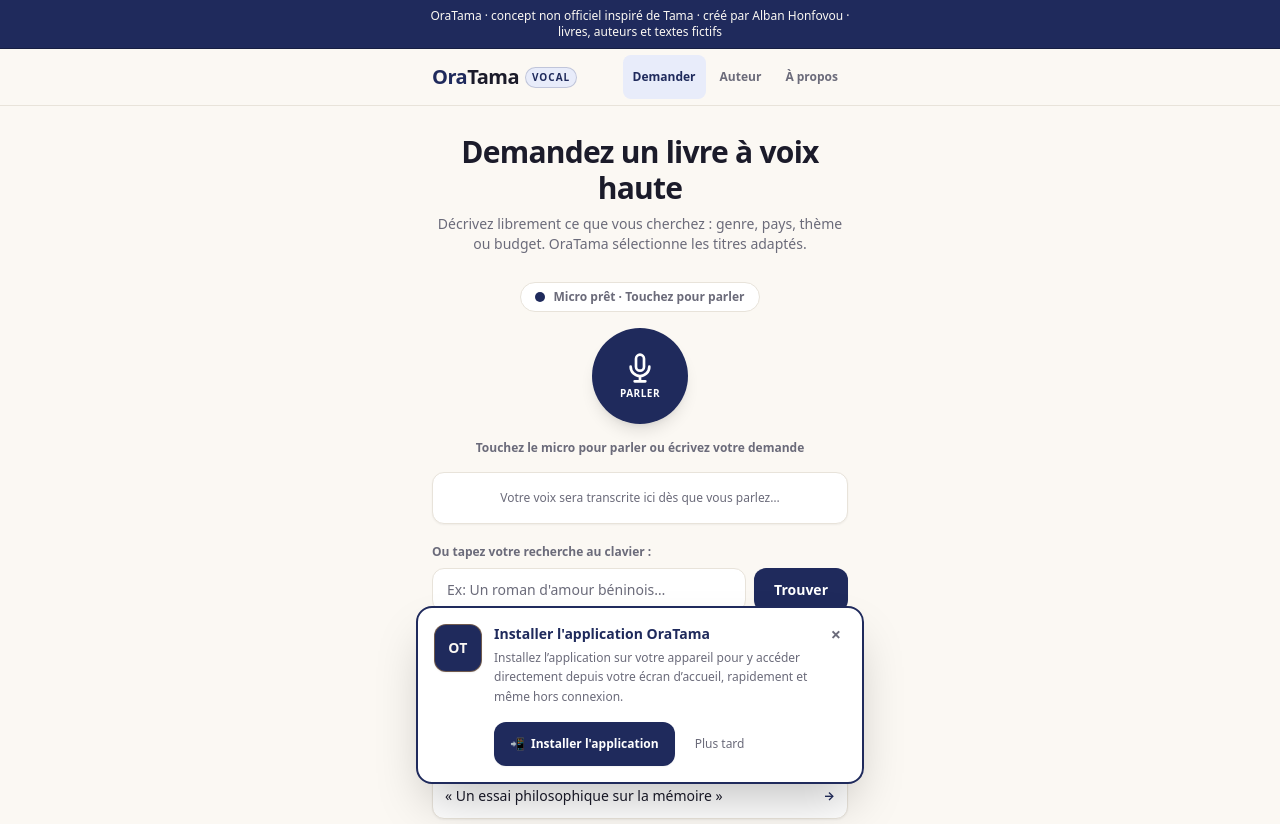
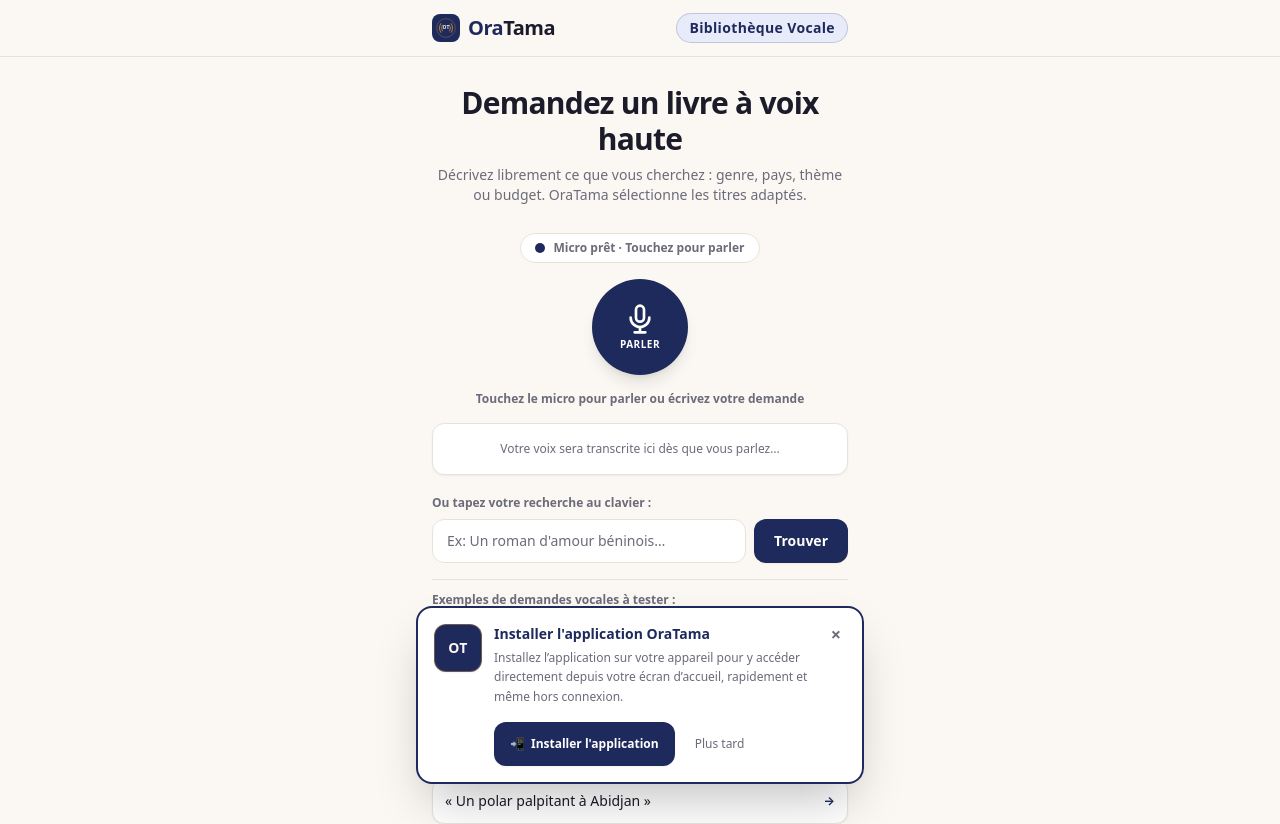
Before and after one commit to ruben-senpai11/oratama, a React (Vite) app: page / in a window 1280 px wide. Shown: the top 824 px of the page. Built offline with nearby package versions, Linux system fonts and the light colour scheme.

Commit message:
feat(ui): clean header layout with favicon icon, remove navlinks, add 'Bibliothèque Vocale' and remove top permanent banner

```diff
--- a/src/App.tsx
+++ b/src/App.tsx
@@ -1,7 +1,6 @@
 import React, { useState, useEffect, Suspense, lazy } from 'react';
 import { ViewScreen } from './types';
 import { Header } from './components/Header';
-import { PermanentBanner } from './components/PermanentBanner';
 import { InstallPrompt } from './components/InstallPrompt';
 import { DiagnosticPanel } from './components/DiagnosticPanel';
 import { parseQuery } from './utils/queryParser';
@@ -156,9 +155,6 @@
 
   return (
     <div className="min-h-screen flex flex-col bg-[#FBF8F3] text-[#1B1B2A] font-sans antialiased">
-      {/* Bandeau permanent obligatoire sur TOUS les écrans */}
-      <PermanentBanner />
-
       {/* En-tête et navigation légère */}
       <Header currentScreen={currentScreen} onNavigate={navigateTo} onBack={handleBack} />
 
--- a/src/components/Header.tsx
+++ b/src/components/Header.tsx
@@ -52,57 +52,59 @@
           <button
             type="button"
             onClick={() => onNavigate({ name: 'home' })}
-            className="flex items-center gap-1.5 focus-visible:ring-2 focus-visible:ring-[#1F2A5C] rounded-lg py-1 px-1 -ml-1 text-left"
-            aria-label="OraTama Vocal — Accueil"
+            className="flex items-center gap-2 focus-visible:ring-2 focus-visible:ring-[#1F2A5C] rounded-lg py-1 px-1 -ml-1 text-left"
+            aria-label="OraTama — Accueil"
           >
-            {/* Typographie textuelle distincte */}
+            {/* Icône du favicon */}
+            <svg
+              className="w-7 h-7 rounded-lg shrink-0 shadow-xs"
+              viewBox="0 0 192 192"
+              fill="none"
+              aria-hidden="true"
+            >
+              <rect width="192" height="192" rx="36" fill="#1F2A5C" />
+              <circle cx="96" cy="96" r="64" fill="none" stroke="#E9A23B" strokeWidth="5" opacity="0.4" />
+              <path
+                d="M72 116 C 64 104, 64 88, 72 76 M60 126 C 48 108, 48 84, 60 66"
+                fill="none"
+                stroke="#E9A23B"
+                strokeWidth="5"
+                strokeLinecap="round"
+              />
+              <path
+                d="M120 116 C 128 104, 128 88, 120 76 M132 126 C 144 108, 144 84, 132 66"
+                fill="none"
+                stroke="#E9A23B"
+                strokeWidth="5"
+                strokeLinecap="round"
+              />
+              <text
+                x="96"
+                y="106"
+                fontFamily="system-ui, -apple-system, sans-serif"
+                fontSize="34"
+                fontWeight="800"
+                fill="#FBF8F3"
+                textAnchor="middle"
+                letterSpacing="1"
+              >
+                OT
+              </text>
+            </svg>
+
+            {/* Logo typographique */}
             <span className="font-extrabold text-xl tracking-tight text-[#1F2A5C]">
               Ora<span className="text-[#1B1B2A]">Tama</span>
-            </span>
-            <span className="text-[10px] font-semibold uppercase tracking-widest text-[#1F2A5C] bg-[#E8ECFA] px-1.5 py-0.5 rounded-full border border-[#1F2A5C]/20">
-              Vocal
             </span>
           </button>
         </div>
 
-        {/* Liens légers de navigation */}
-        <nav aria-label="Navigation principale" className="flex items-center gap-1">
-          <button
-            type="button"
-            onClick={() => onNavigate({ name: 'home' })}
-            className={`min-h-[44px] px-2.5 py-1 text-xs font-semibold rounded-lg transition-colors flex items-center ${
-              currentScreen.name === 'home'
-                ? 'text-[#1F2A5C] bg-[#E8ECFA]'
-                : 'text-[#6B6B7A] hover:text-[#1B1B2A] hover:bg-[#EFEAE1]'
-            }`}
-          >
-            Demander
-          </button>
-
-          <button
-            type="button"
-            onClick={() => onNavigate({ name: 'author' })}
-            className={`min-h-[44px] px-2.5 py-1 text-xs font-semibold rounded-lg transition-colors flex items-center ${
-              currentScreen.name === 'author'
-                ? 'text-[#1F2A5C] bg-[#E8ECFA]'
-                : 'text-[#6B6B7A] hover:text-[#1B1B2A] hover:bg-[#EFEAE1]'
-            }`}
-          >
-            Auteur
-          </button>
-
-          <button
-            type="button"
-            onClick={() => onNavigate({ name: 'about' })}
-            className={`min-h-[44px] px-2.5 py-1 text-xs font-semibold rounded-lg transition-colors flex items-center ${
-              currentScreen.name === 'about'
-                ? 'text-[#1F2A5C] bg-[#E8ECFA]'
-                : 'text-[#6B6B7A] hover:text-[#1B1B2A] hover:bg-[#EFEAE1]'
-            }`}
-          >
-            À propos
-          </button>
-        </nav>
+        {/* À droite : Bibliothèque Vocale */}
+        <div className="flex items-center">
+          <span className="text-xs sm:text-sm font-bold text-[#1F2A5C] bg-[#E8ECFA] px-3 py-1 rounded-full border border-[#1F2A5C]/20 tracking-wide">
+            Bibliothèque Vocale
+          </span>
+        </div>
       </div>
     </header>
   );
```
